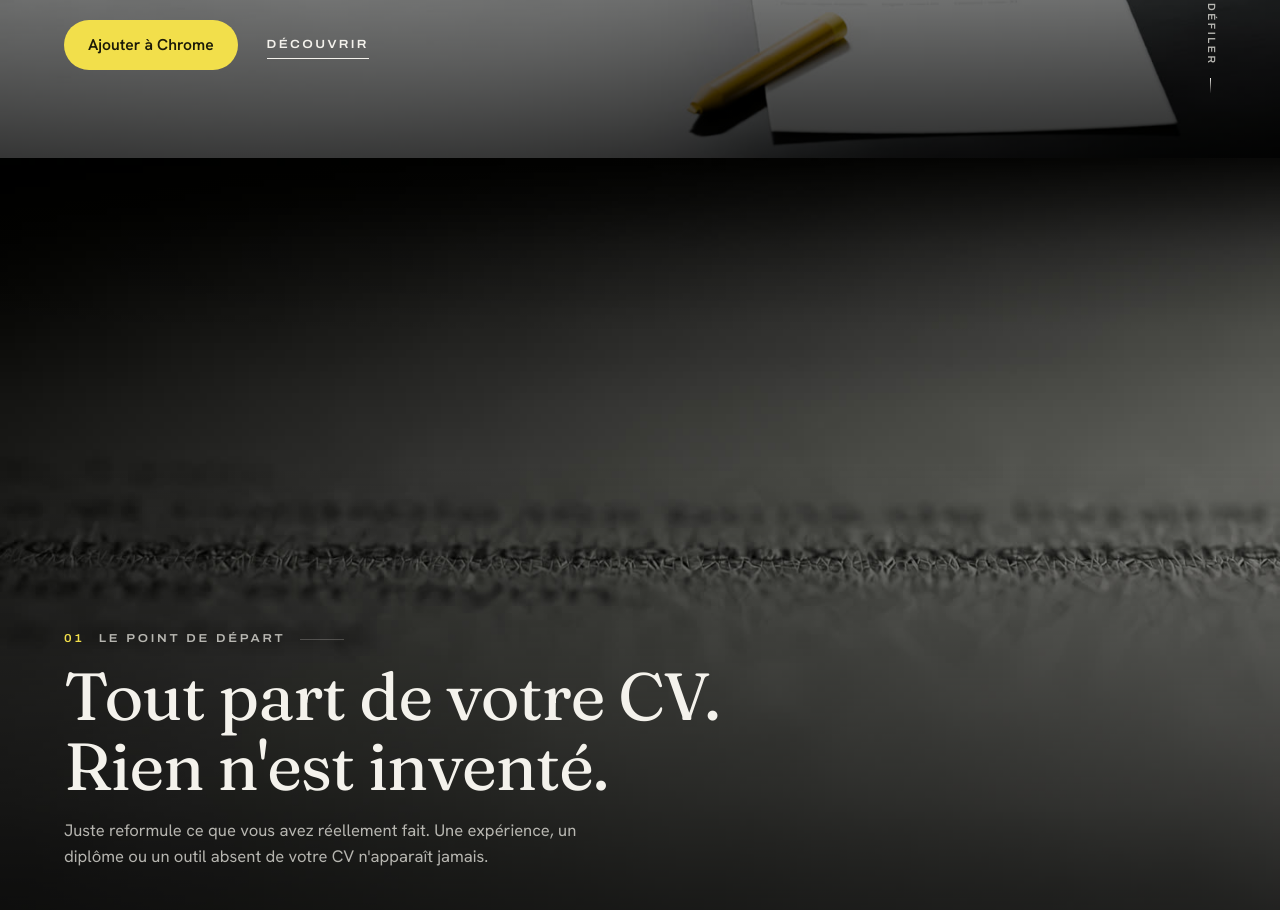
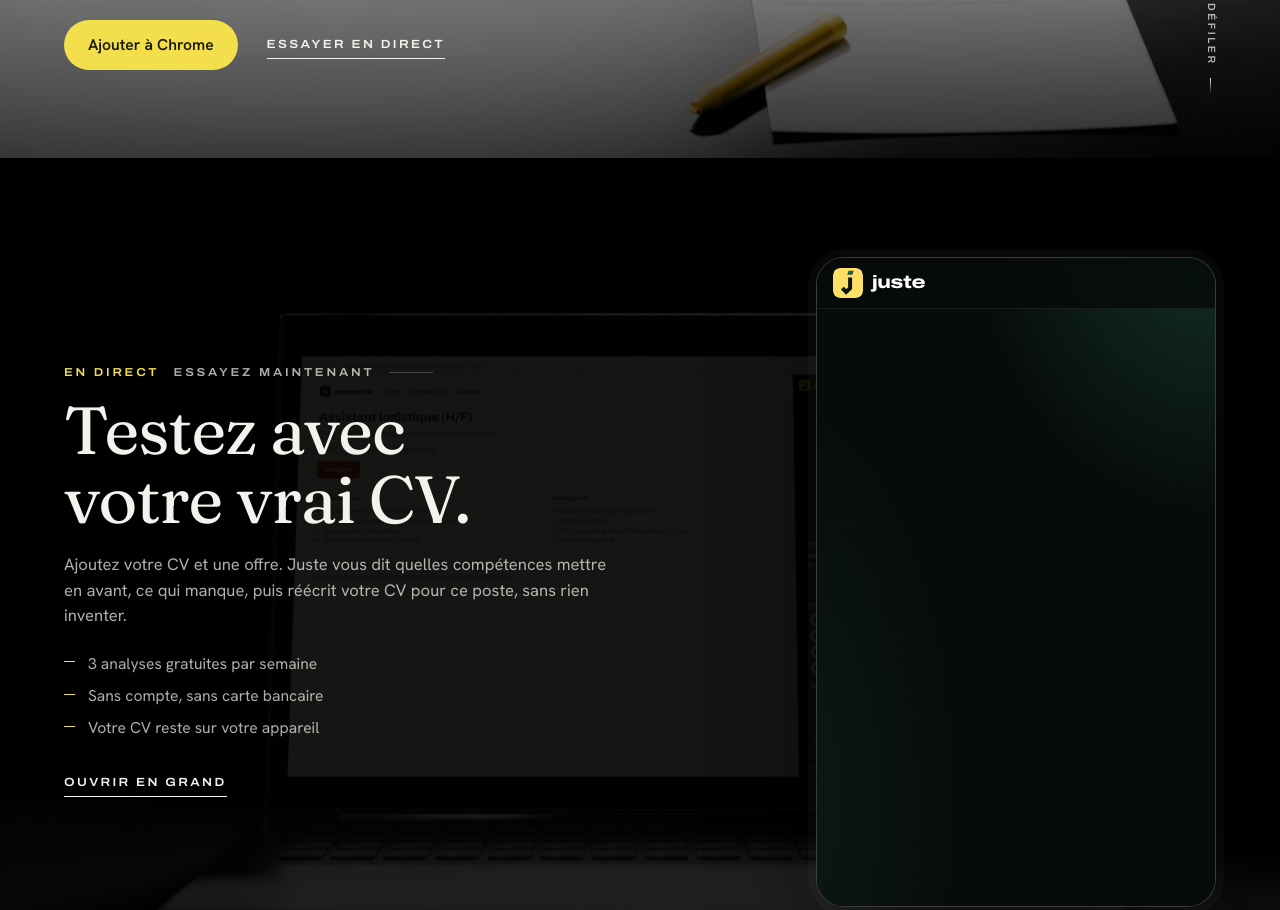
Before and after one commit to JUSTE96/juste-site, a plain HTML site: page index.html in a window 1280 px wide. Shown: the part 642-1552 px from the top of the page. Drawn offline with Linux system fonts and the light colour scheme.

Commit message:
Accueil : écran « Essayez en direct » avec l'appli dans la page

```diff
--- a/index.html
+++ b/index.html
@@ -77,6 +77,16 @@ a { color: inherit; }
 @keyframes cue { 0%, 100% { transform: scaleY(.3); } 50% { transform: scaleY(1); } }
 @media (max-width: 700px) { .scroll-cue { display: none; } }
 
+/* Essai en direct : l'appli web tourne dans la page */
+.shot.try::after { background: rgba(0,0,0,.88); }
+.try-grid { position: absolute; inset: 0; display: grid; grid-template-columns: minmax(0, 1fr) auto; align-items: center; gap: clamp(2rem, 6vw, 6rem); padding: 96px var(--pad) 48px; max-width: 86rem; margin: 0 auto; }
+.try-copy { max-width: 34rem; } .try-copy > * { transition: opacity 1s var(--ease), transform 1s var(--ease); } .shot.wait .try-copy > * { opacity: 0; transform: translateY(22px); }
+.try-list { list-style: none; margin: 1.4rem 0 0; padding: 0; display: grid; gap: .5rem; color: var(--dim); font-size: .98rem; }
+.try-list li { padding-left: 1.5rem; position: relative; } .try-list li::before { content: ""; position: absolute; left: 0; top: .62em; width: .7rem; height: 1px; background: var(--mark); }
+.try-device { width: min(400px, 34vw); height: min(720px, calc(100svh - 150px)); border-radius: 28px; border: 1px solid var(--line); background: #070b09; overflow: hidden; box-shadow: 0 40px 120px -30px rgba(0,0,0,.9), 0 0 0 8px rgba(255,255,255,.03); }
+.try-device iframe { width: 100%; height: 100%; border: 0; display: block; background: #070b09; }
+@media (hover: none) and (pointer: coarse), (max-width: 860px) { .try-grid { grid-template-columns: 1fr; align-items: end; padding-bottom: max(clamp(56px, 11vh, 120px), env(safe-area-inset-bottom)); } .try-device { display: none; } .try .only-touch { display: inline-flex; } .try .more.only-desk { display: none; } }
+
 /* Dernier plan : prix et liens */
 .end .txt { max-width: 60rem; }
 .offers { display: grid; grid-template-columns: repeat(3, minmax(0, 1fr)); gap: 0; margin: 2rem 0 0; border-top: 1px solid var(--line); }
@@ -120,7 +130,7 @@ a { color: inherit; }
 </header>
 
 <nav class="rail" aria-label="Sections">
-  <a href="#ouverture" aria-label="Ouverture"></a><a href="#papier" aria-label="Votre CV"></a><a href="#preuve" aria-label="La preuve"></a><a href="#offre" aria-label="À côté de l'offre"></a><a href="#commencer" aria-label="Commencer"></a>
+  <a href="#ouverture" aria-label="Ouverture"></a><a href="#essayer" aria-label="Essayer en direct"></a><a href="#papier" aria-label="Votre CV"></a><a href="#preuve" aria-label="La preuve"></a><a href="#offre" aria-label="À côté de l'offre"></a><a href="#commencer" aria-label="Commencer"></a>
 </nav>
 
 <main>
@@ -132,10 +142,23 @@ a { color: inherit; }
       <div class="links">
         <a class="btn only-desk" href="https://chromewebstore.google.com/detail/bgdhendedbikcjndmjladddmgkkiaakl" target="_blank" rel="noopener">Ajouter à Chrome</a>
         <a class="btn only-touch" href="app/">Essayer sur mon téléphone</a>
-        <a class="more" href="#papier">Découvrir</a>
+        <a class="more" href="#essayer">Essayer en direct</a>
       </div>
     </div>
     <span class="scroll-cue" aria-hidden="true">Défiler</span>
+  </section>
+
+  <section class="shot light try" id="essayer" style="background-image:url(assets/cine/rm-ecran.jpg)">
+    <div class="try-grid">
+      <div class="try-copy">
+        <p class="kicker"><b>En direct</b> Essayez maintenant</p>
+        <h2 class="title">Testez avec<br>votre vrai CV.</h2>
+        <p class="sub">Ajoutez votre CV et une offre. Juste vous dit quelles compétences mettre en avant, ce qui manque, puis réécrit votre CV pour ce poste, sans rien inventer.</p>
+        <ul class="try-list"><li>3 analyses gratuites par semaine</li><li>Sans compte, sans carte bancaire</li><li>Votre CV reste sur votre appareil</li></ul>
+        <div class="links"><a class="btn only-touch" href="app/">Lancer l'essai</a><a class="more only-desk" href="app/" target="_blank" rel="noopener">Ouvrir en grand</a></div>
+      </div>
+      <div class="try-device only-desk" aria-label="Essai de Juste en direct"><iframe title="Essai de Juste en direct" data-src="app/" loading="lazy"></iframe></div>
+    </div>
   </section>
 
   <section class="shot" id="papier" style="background-image:url(assets/cine/rm-papier.jpg)">
@@ -221,6 +244,7 @@ a { color: inherit; }
       es.forEach(function (e) {
         var v = e.target.querySelector("video");
         if (e.isIntersecting) {
+          var fr = e.target.querySelector("iframe[data-src]"); if (fr && !fr.src && getComputedStyle(fr.parentNode).display !== "none") fr.src = fr.getAttribute("data-src");
           e.target.classList.remove("wait"); play(v);
           dots.forEach(function (d) { d.classList.toggle("on", d.hash === "#" + e.target.id); });
         } else if (v && v.src) { v.pause(); }
```
